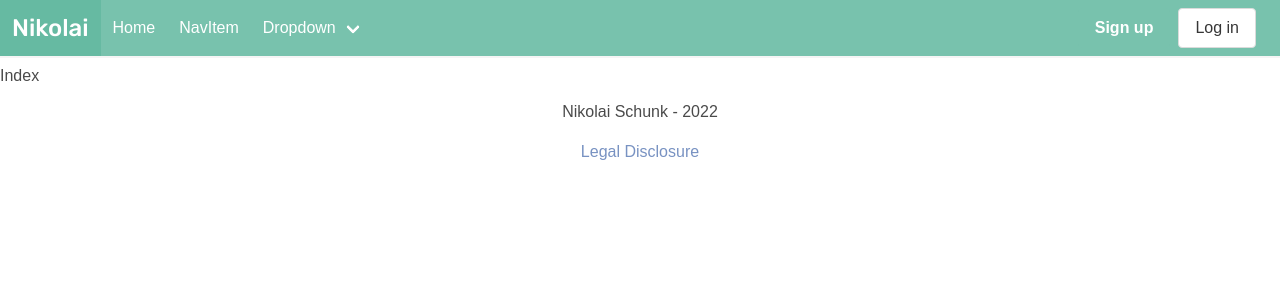
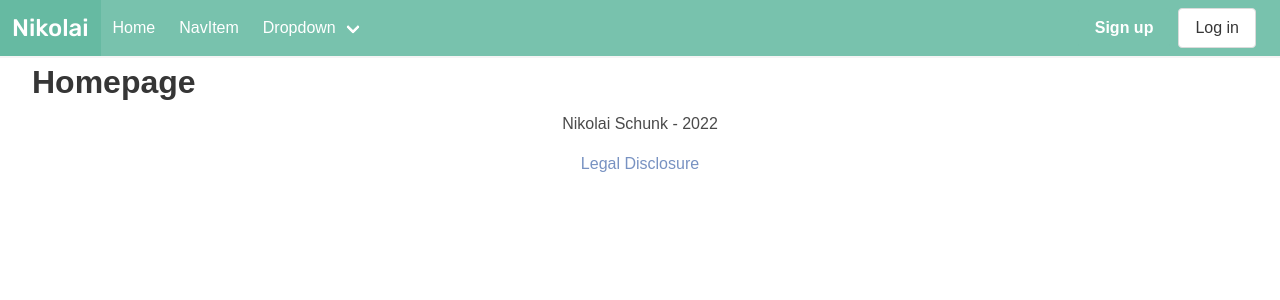
Before and after one commit to BirthdayyBot/birthdayy.xyz, a Next.js app: page / in a window 1280 px wide. Shown: the top 300 px of the page. Built offline with nearby package versions, Linux system fonts and the light colour scheme; a web font is replaced by a local one.

Commit message:
Small Changes

```diff
--- /dev/null
+++ b/components/Homepage/index.js
@@ -0,0 +1,9 @@
+const IndexComponent = () => {
+  return (
+    <>
+      <h1 className="title">Homepage</h1>
+    </>
+  );
+};
+
+export default IndexComponent;
--- a/components/_layout.js
+++ b/components/_layout.js
@@ -3,11 +3,13 @@ import Footer from "./Footer/Footer";
 
 const Layout = ({ children }) => {
   return (
-    <div className="layout">
+    <>
       <Navbar />
-      <main>{children}</main>
+      <div className="container is-fluid">
+        <main>{children}</main>
+      </div>
       <Footer />
-    </div>
+    </>
   );
 };
 
--- a/pages/index.js
+++ b/pages/index.js
@@ -1,10 +1,11 @@
 import Head from "next/head";
 import Image from "next/image";
+import IndexComponent from "../components/Homepage";
 
 export default function Index() {
   return (
     <div className="index">
-      Index
+      <IndexComponent />
     </div>
   );
 }
```
Also changed, not shown: public/vercel.svg (deleted), 1 other file (tests, documents, lock files or other folders).
